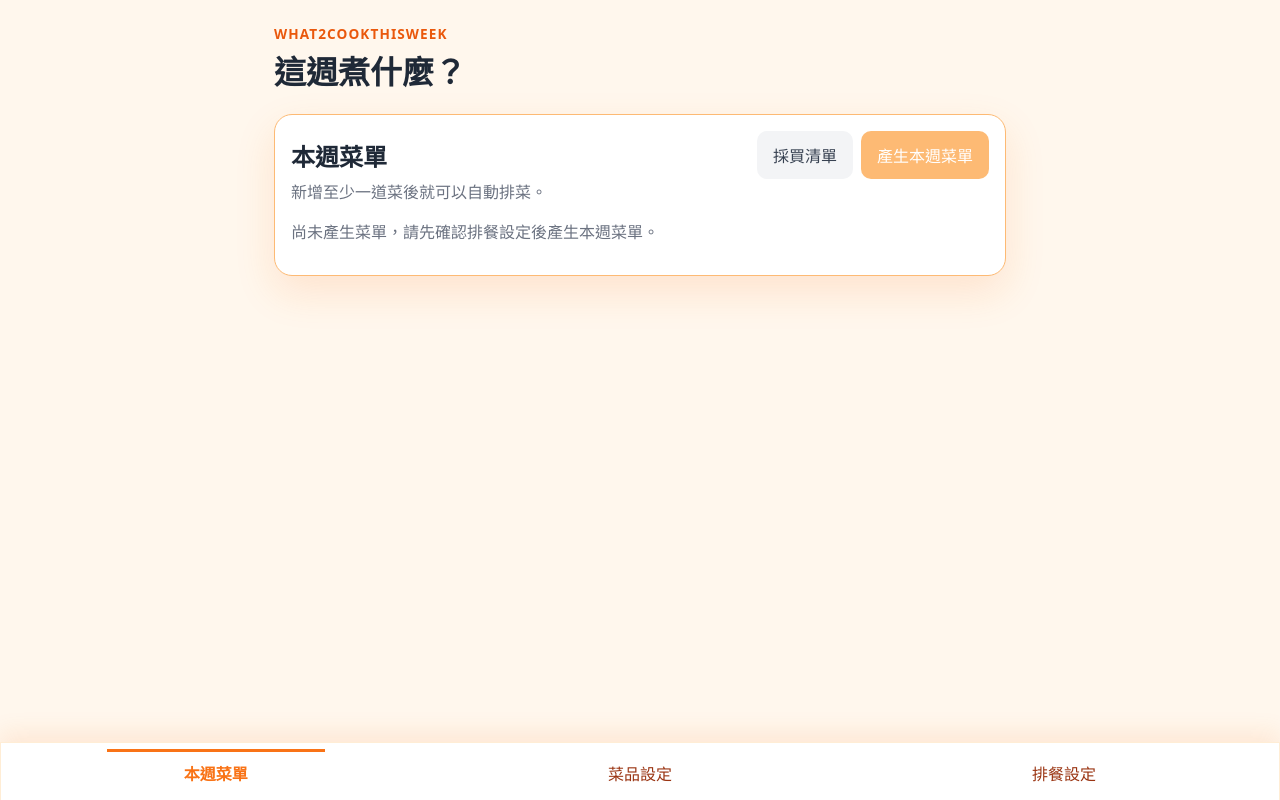
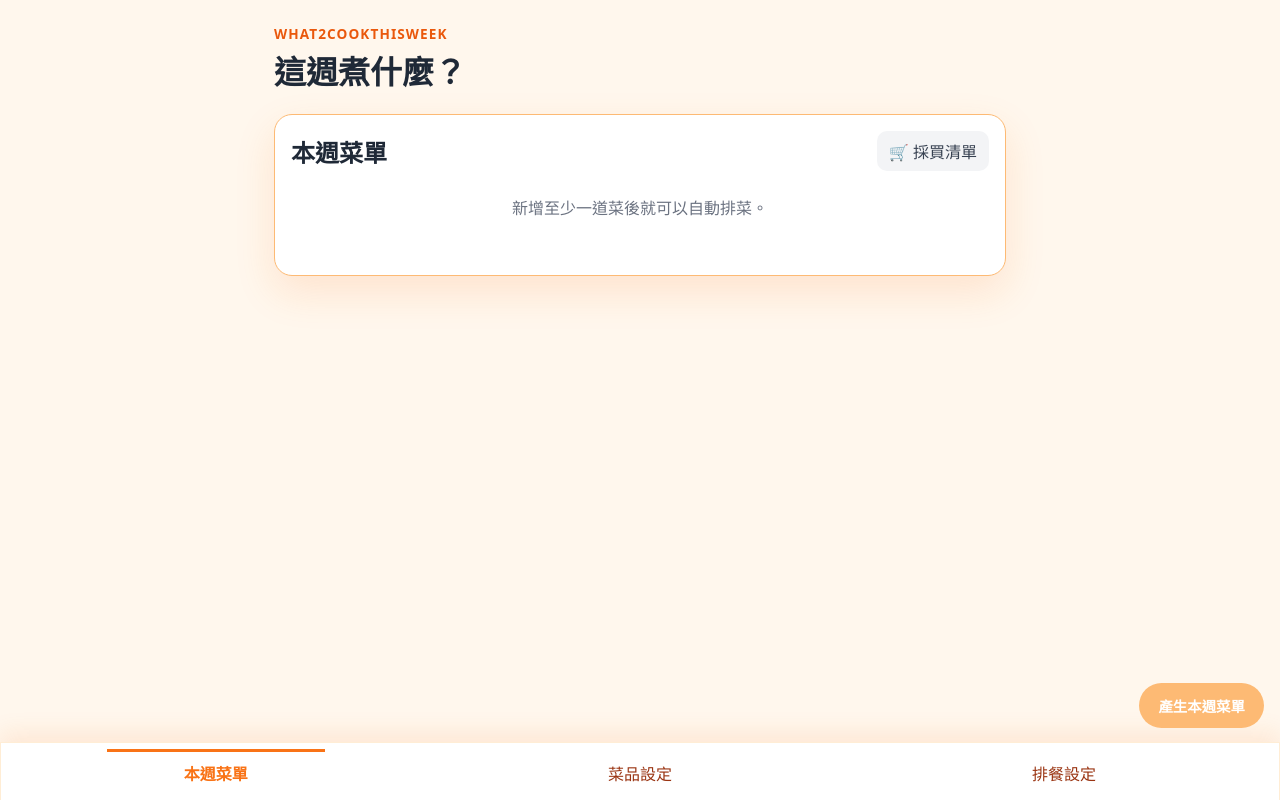
Before and after one commit to ianchiu28/What2CookThisWeek, a React (Vite) app: page / in a window 1280 px wide. Built offline with nearby package versions, Linux system fonts and the light colour scheme.

Commit message:
feat: weekly menu

```diff
--- a/src/App.css
+++ b/src/App.css
@@ -102,12 +102,6 @@ p {
 
 .section-heading h2 {
   margin-bottom: 0;
-}
-
-.menu-actions {
-  display: flex;
-  flex-wrap: wrap;
-  gap: 0.5rem;
 }
 
 .muted {
@@ -298,69 +292,108 @@ p {
   padding: 0.5rem 0;
 }
 
-.week-grid {
-  display: grid;
-  gap: 0.75rem;
-  grid-template-columns: repeat(auto-fit, minmax(140px, 1fr));
-  margin-top: 1rem;
-}
-
-.day-card {
-  background: #fff7ed;
-  border: 1px solid #fed7aa;
-  border-radius: 14px;
-  display: grid;
-  gap: 0.35rem;
-  padding: 0.85rem;
-}
-
-.day-card span {
-  color: #374151;
-}
-
 .menu-card {
   border-color: #fdba74;
   box-shadow: 0 16px 40px rgb(249 115 22 / 0.14);
 }
 
-.week-menu {
-  display: grid;
-  gap: 0.75rem;
-  margin-top: 1rem;
+.day-section {
+  padding: 0.75rem 0;
 }
 
-.meal-block {
-  border-top: 1px solid #fed7aa;
-  display: grid;
-  gap: 0.35rem;
-  padding-top: 0.6rem;
+.day-section + .day-section {
+  border-top: 1px solid #f3f4f6;
 }
 
-.meal-label {
-  color: #ea580c;
+.day-section:first-of-type {
+  padding-top: 0.25rem;
+}
+
+.day-section:last-of-type {
+  padding-bottom: 0.25rem;
+}
+
+.day-head {
+  align-items: baseline;
+  display: flex;
+  justify-content: space-between;
+  margin-bottom: 0.5rem;
+}
+
+.day-name {
+  color: #111827;
+  font-size: 1rem;
   font-weight: 700;
 }
 
-.menu-dishes {
-  display: grid;
-  gap: 0.25rem;
-  list-style: none;
-  margin: 0;
-  padding: 0;
+.day-count {
+  color: #9ca3af;
+  font-size: 0.74rem;
 }
 
-.menu-dishes li {
-  display: grid;
-  gap: 0.1rem;
+.menu-row {
+  align-items: flex-start;
+  display: flex;
+  gap: 0.6rem;
+  padding: 0.4rem 0;
 }
 
-.menu-dishes .dish-name {
-  color: #1f2937;
+.menu-pill {
+  background: #fff7ed;
+  border-radius: 6px;
+  color: #c2410c;
+  flex: 0 0 auto;
+  font-size: 0.7rem;
+  font-weight: 700;
+  margin-top: 0.2rem;
+  padding: 0.05rem 0.4rem;
 }
 
-.dish-ingredients {
-  color: #9a3412;
-  font-size: 0.82rem;
+.menu-dish-name {
+  color: #111827;
+  font-size: 0.95rem;
+  font-weight: 600;
+  line-height: 1.3;
+}
+
+.menu-dish-name.unassigned {
+  color: #9ca3af;
+  font-weight: 500;
+}
+
+.menu-dish-ing {
+  color: #9ca3af;
+  font-size: 0.78rem;
+  line-height: 1.4;
+  margin-top: 0.2rem;
+}
+
+.menu-fab {
+  background: #f97316;
+  border: 0;
+  border-radius: 999px;
+  bottom: calc(env(safe-area-inset-bottom) + 4.5rem);
+  box-shadow: 0 10px 24px rgb(249 115 22 / 0.4);
+  color: white;
+  cursor: pointer;
+  font-size: 0.9rem;
+  font-weight: 600;
+  padding: 0.75rem 1.2rem;
+  position: fixed;
+  right: 1rem;
+  z-index: 5;
+}
+
+.menu-fab:disabled {
+  background: #fdba74;
+  box-shadow: none;
+  cursor: not-allowed;
+}
+
+.menu-empty {
+  color: #6b7280;
+  padding: 1.5rem 0;
+  text-align: center;
 }
 
 .shopping-list {
--- a/src/components/WeeklyPlanner.tsx
+++ b/src/components/WeeklyPlanner.tsx
@@ -3,6 +3,18 @@ import type { Dish, MealType, WeeklyPlan } from '../db';
 import { aggregateShoppingList } from '../ingredients';
 import { DAYS, MEAL_TYPES } from '../planner';
 import { ShoppingListModal } from './ShoppingListModal';
+
+const MEAL_PILL_LABELS: Record<MealType, string> = {
+  breakfast: '早',
+  lunch: '午',
+  dinner: '晚',
+};
+
+const MEAL_FULL_LABELS: Record<MealType, string> = {
+  breakfast: '早餐',
+  lunch: '午餐',
+  dinner: '晚餐',
+};
 
 type WeeklyPlannerProps = {
   dishes: Dish[];
@@ -11,16 +23,15 @@ type WeeklyPlannerProps = {
   canGenerate: boolean;
 };
 
-type VisibleMeal = {
+type VisibleRow = {
   meal: MealType;
-  label: string;
-  plans: WeeklyPlan[];
+  plan: WeeklyPlan;
 };
 
 type VisibleDay = {
   day: number;
   dayName: string;
-  meals: VisibleMeal[];
+  rows: VisibleRow[];
 };
 
 function planKey(day: number, meal: MealType) {
@@ -50,73 +61,87 @@ export function WeeklyPlanner({ dishes, weeklyPlans, onGenerate, canGenerate }:
       plans.sort((a, b) => a.slot - b.slot);
     });
 
-    return DAYS.map((dayName, day) => ({
-      day,
-      dayName,
-      meals: MEAL_TYPES.map(({ value, label }) => ({
-        meal: value,
-        label,
-        plans: plansByMeal.get(planKey(day, value)) ?? [],
-      })).filter((meal) => meal.plans.length > 0),
-    })).filter((day) => day.meals.length > 0);
+    return DAYS.map((dayName, day) => {
+      const rows = MEAL_TYPES.flatMap(({ value }) =>
+        (plansByMeal.get(planKey(day, value)) ?? []).map((plan) => ({ meal: value, plan })),
+      );
+      return { day, dayName, rows };
+    }).filter((day) => day.rows.length > 0);
   }, [weeklyPlans]);
 
   const shoppingItems = useMemo(() => aggregateShoppingList(weeklyPlans, dishes), [weeklyPlans, dishes]);
   const hasPlans = weeklyPlans.length > 0;
 
   return (
+    <>
       <section className="card menu-card">
         <div className="section-heading">
           <h2>本週菜單</h2>
-        <div className="menu-actions">
           <button
             type="button"
-            className="neutral"
+            className="compact-button neutral"
+            aria-label="採買清單"
             disabled={!hasPlans}
             onClick={() => setShowShoppingList(true)}
           >
-            採買清單
-          </button>
-          <button type="button" onClick={onGenerate} disabled={!canGenerate}>
-            產生本週菜單
+            🛒 採買清單
           </button>
         </div>
+
+        {!canGenerate && <p className="menu-empty">新增至少一道菜後就可以自動排菜。</p>}
+
+        {canGenerate && visibleDays.length === 0 && (
+          <p className="menu-empty">尚未產生菜單，請按右下「產生本週菜單」。</p>
+        )}
+
+        {visibleDays.length > 0 && (
+          <div>
+            {visibleDays.map((day) => (
+              <div className="day-section" key={day.dayName}>
+                <div className="day-head">
+                  <span className="day-name">{day.dayName}</span>
+                  <span className="day-count">{day.rows.length} 道</span>
                 </div>
-      {!canGenerate && <p className="muted">新增至少一道菜後就可以自動排菜。</p>}
-      {visibleDays.length === 0 ? (
-        <p className="muted">尚未產生菜單，請先確認排餐設定後產生本週菜單。</p>
-      ) : (
-        <div className="week-menu">
-          {visibleDays.map((day) => (
-            <div className="day-card" key={day.dayName}>
-              <strong>{day.dayName}</strong>
-              {day.meals.map((meal) => (
-                <div className="meal-block" key={meal.meal}>
-                  <span className="meal-label">{meal.label}</span>
-                  <ul className="menu-dishes">
-                    {meal.plans.map((plan) => {
+                {day.rows.map(({ meal, plan }) => {
                   const dish = plan.dishId !== undefined ? dishesById.get(plan.dishId) : undefined;
                   const name = dish?.name ?? '尚未安排';
                   const ingredients = dish?.ingredients ?? [];
+                  const isUnassigned = !dish;
                   return (
-                        <li key={`${plan.day}-${plan.meal}-${plan.slot}`}>
-                          <span className="dish-name">{name}</span>
+                    <div className="menu-row" key={`${plan.day}-${plan.meal}-${plan.slot}`}>
+                      <span className="menu-pill" aria-label={MEAL_FULL_LABELS[meal]}>
+                        {MEAL_PILL_LABELS[meal]}
+                      </span>
+                      <div>
+                        <div className={isUnassigned ? 'menu-dish-name unassigned' : 'menu-dish-name'}>
+                          {name}
+                        </div>
                         {ingredients.length > 0 && (
-                            <span className="dish-ingredients">{ingredients.join('・')}</span>
+                          <div className="menu-dish-ing">{ingredients.join('・')}</div>
                         )}
-                        </li>
+                      </div>
+                    </div>
                   );
                 })}
-                  </ul>
-                </div>
-              ))}
               </div>
             ))}
           </div>
         )}
+      </section>
+
+      <button
+        type="button"
+        className="menu-fab"
+        aria-label="產生本週菜單"
+        disabled={!canGenerate}
+        onClick={onGenerate}
+      >
+        {hasPlans ? '↻ 重新產生' : '產生本週菜單'}
+      </button>
+
       {showShoppingList && (
         <ShoppingListModal items={shoppingItems} onClose={() => setShowShoppingList(false)} />
       )}
-    </section>
+    </>
   );
 }
```
Also changed, not shown: 3 other files (tests, documents, lock files or other folders). Lines whose indentation alone changed are shown as unchanged.
